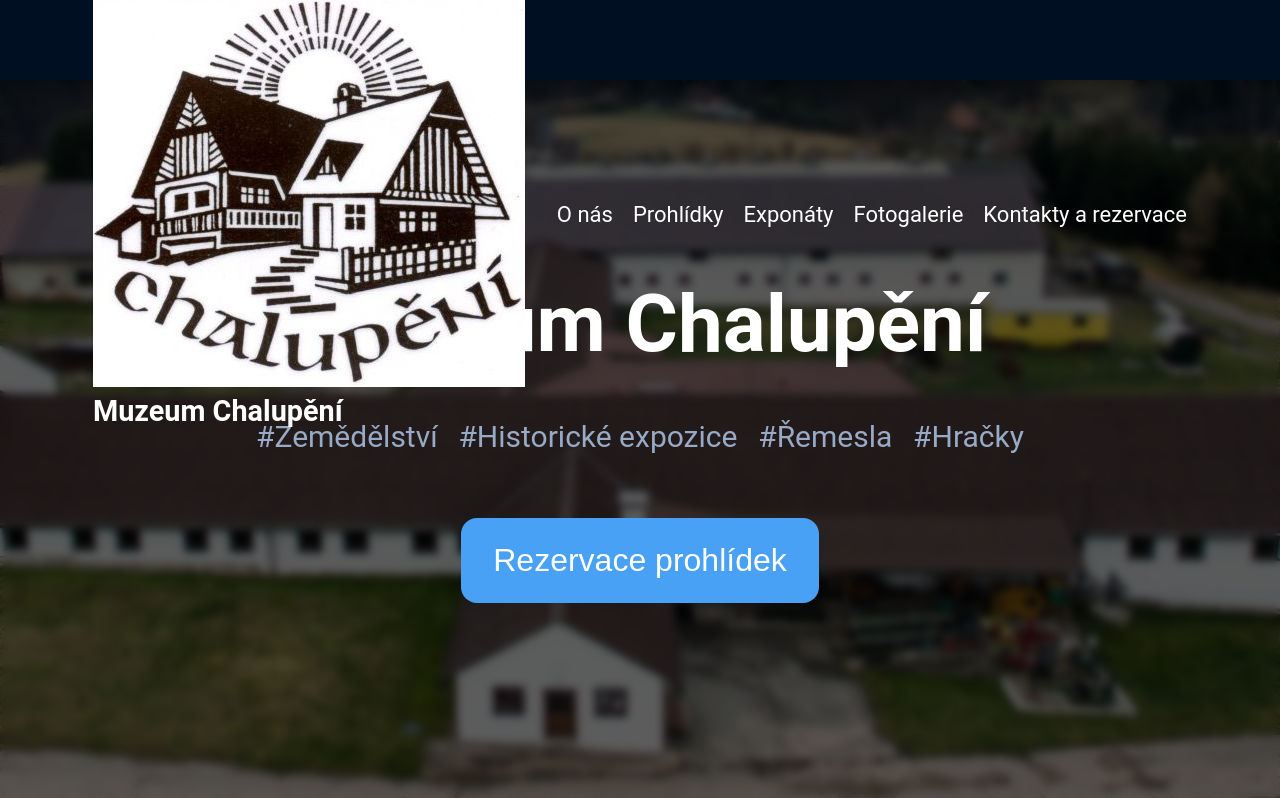
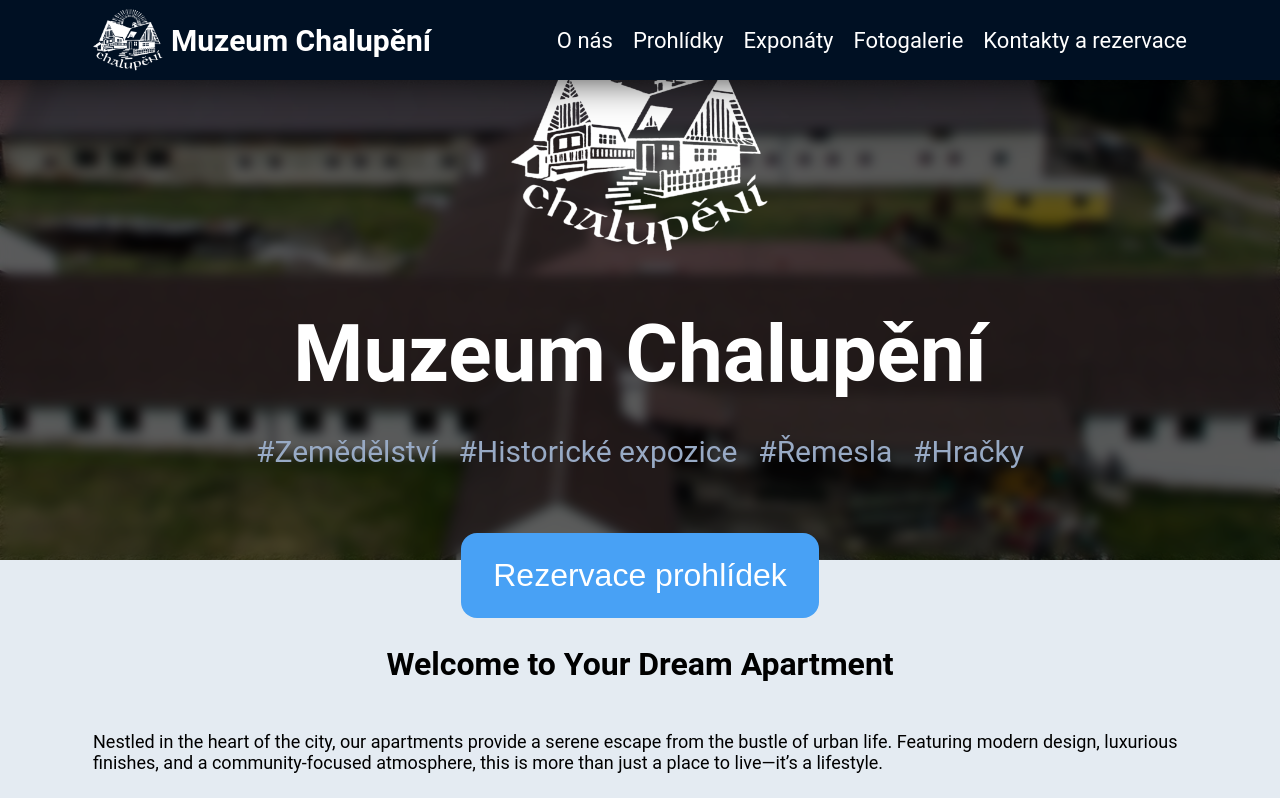
Before and after one commit to David56749749/muzeum-radec, a Next.js app: page / in a window 1280 px wide. Shown: the top 798 px of the page. Built offline with nearby package versions, Linux system fonts and the light colour scheme.

Commit message:
main banner style

```diff
--- a/src/Components/landing/MainBanner.js
+++ b/src/Components/landing/MainBanner.js
@@ -1,12 +1,21 @@
 // Components/HorizontalCardsRowBanner.js
 import styles from "@/Styles/Components/landing/main_banner.module.css";
-
+import Image from "next/image";
+import Constants from "../../Constants";
 const MainBanner = () => {
     return (
         <div className="section section--zero-padding">
             <section className={styles.banner}>
                 <div className={styles.overlay}></div>
                 <div className={styles.content}>
+                    <Image
+                        className={styles.titleLogo}
+                        width={100}
+                        height={100}
+                        src={Constants.images.logo}
+                        alt="Muzeum Chalupeni Logo"
+                        layout="responsive"
+                    />
                     <h1 className={styles.title}>Muzeum Chalupění</h1>
                     <div className={styles.subtitle}>
                         <p className={styles.subtitleItem}>#Zemědělství </p>
--- a/src/Components/layout_components/Header.js
+++ b/src/Components/layout_components/Header.js
@@ -7,17 +7,16 @@ const Header = () => {
         <header className="header">
             <section className='section'>
                 <div className="header__wrapper container">
-                    <div className="header__logo">
-                        <div className="header__img-wrapper">
+                    <div className="header__logo-wrapper">
                         <Image
+                            className='header__logo-image'
                             width={50}
                             height={50}
-                                src="/main/logo.png"
+                            src={Constants.images.logo}
                             alt="Muzeum Chalupeni Logo"
                             layout="responsive"
                         />
-                        </div>
-                        <Link href="/">
+                        <Link className='header__title' href="/">
                             <p>{Constants.textBlocks.web_title}</p>
                         </Link>
                     </div>
--- a/src/Constants.js
+++ b/src/Constants.js
@@ -5,6 +5,9 @@ const Constants = {
     contacts: {
         web_phone: "123 456 789",
         web_email: "muzeum@chalupeni.cz"
+    },
+    images: {
+        logo: "/main/logo.png"
     }
 }
 
--- a/src/Styles/Components/landing/horizontal_cards_row.module.css
+++ b/src/Styles/Components/landing/horizontal_cards_row.module.css
@@ -12,7 +12,7 @@
 }
 
 .subtitle {
-    font-size: 1.2rem;
+    font-size: var(--font-size-md);
     color: var(--color-gray);
 }
 
--- a/src/Styles/Components/landing/main_banner.module.css
+++ b/src/Styles/Components/landing/main_banner.module.css
@@ -1,7 +1,7 @@
 /* Components/HorizontalCardsRowBanner.module.css */
 .banner {
     position: relative;
-    height: calc(100vh - var(--header-height));
+    height: calc(70vh - var(--header-height));
     display: flex;
     justify-content: center;
     align-items: center;
@@ -19,7 +19,7 @@
     right: 0;
     bottom: 0;
     background-color: var(--color-landing-overlay);
-    backdrop-filter: blur(4px);
+    backdrop-filter: blur(6px);
 }
 
 .content {
@@ -30,7 +30,14 @@
 
 .title {
     font-size: 80px;
+    line-height: 0.8;
     margin-bottom: var(--margin-xxl);
+}
+
+.titleLogo {
+    width: 260px !important;
+    height: auto !important;
+    margin-bottom: var(--margin-xxxl);
 }
 
 .subtitle {
--- a/src/Styles/Components/layout_components/header.css
+++ b/src/Styles/Components/layout_components/header.css
@@ -19,8 +19,6 @@
     margin: 0;
     padding-top: 0;
     padding-bottom: 0;
-    display: flex;
-    align-items: center;
 }
 
 .header__wrapper {
@@ -29,10 +27,24 @@
     align-items: center;
 }
 
-.header__logo {
+.header__title {
+    display: flex;
+    align-items: center;
     color: var(--color-white);
-    font-size: 1.8rem;
+    font-size: var(--font-size-xl-2);
     font-weight: bold;
+}
+
+.header__logo-wrapper {
+    display: flex;
+}
+
+.header__logo-image {
+    width: 70px !important;
+    height: 70px !important;
+    object-fit: contain;
+    overflow: hidden;
+    margin-right: var(--margin-sm);
 }
 
 .header__nav {
```
Also changed, not shown: public/main/logo.png. Lines whose indentation alone changed are shown as unchanged.
